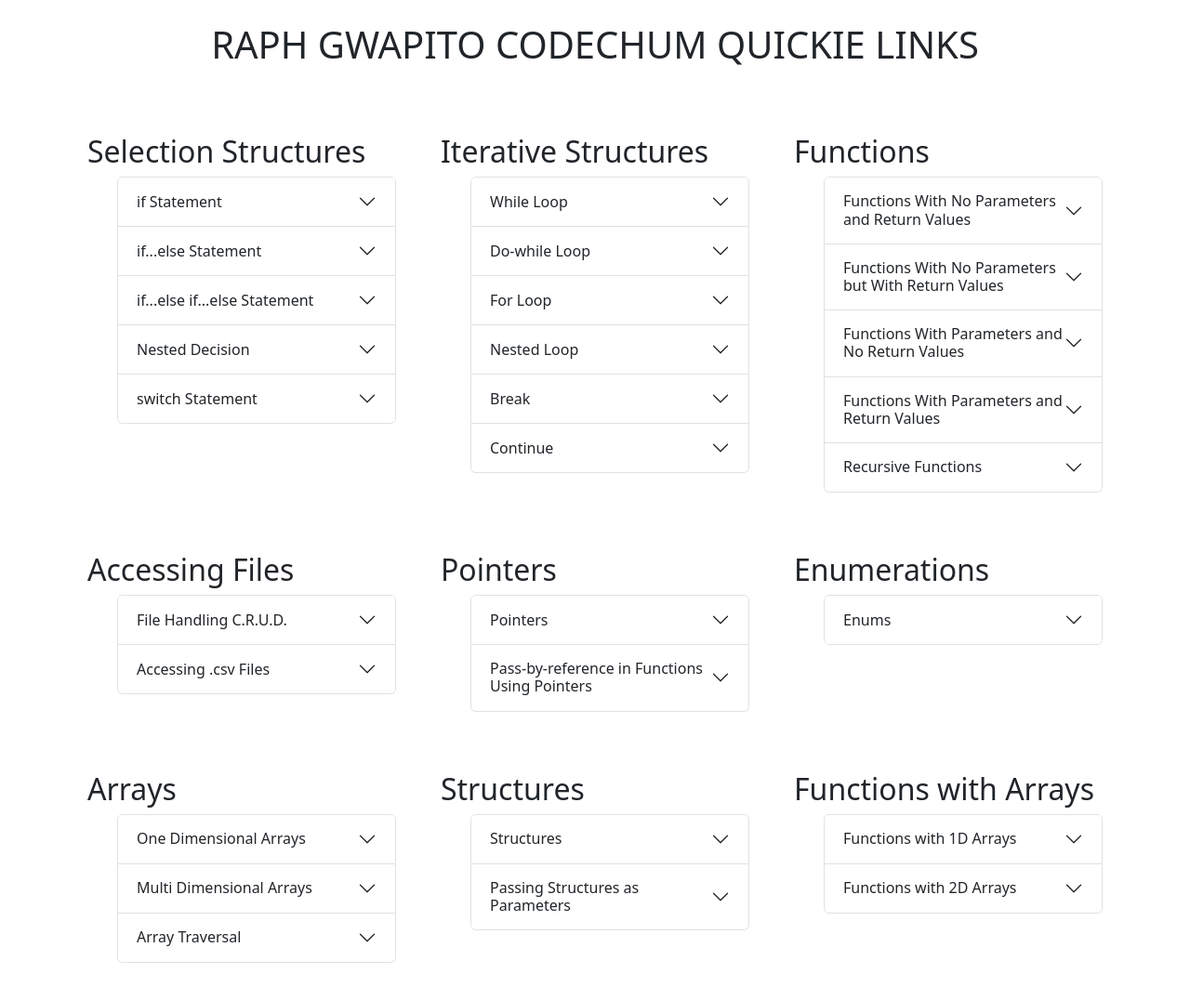
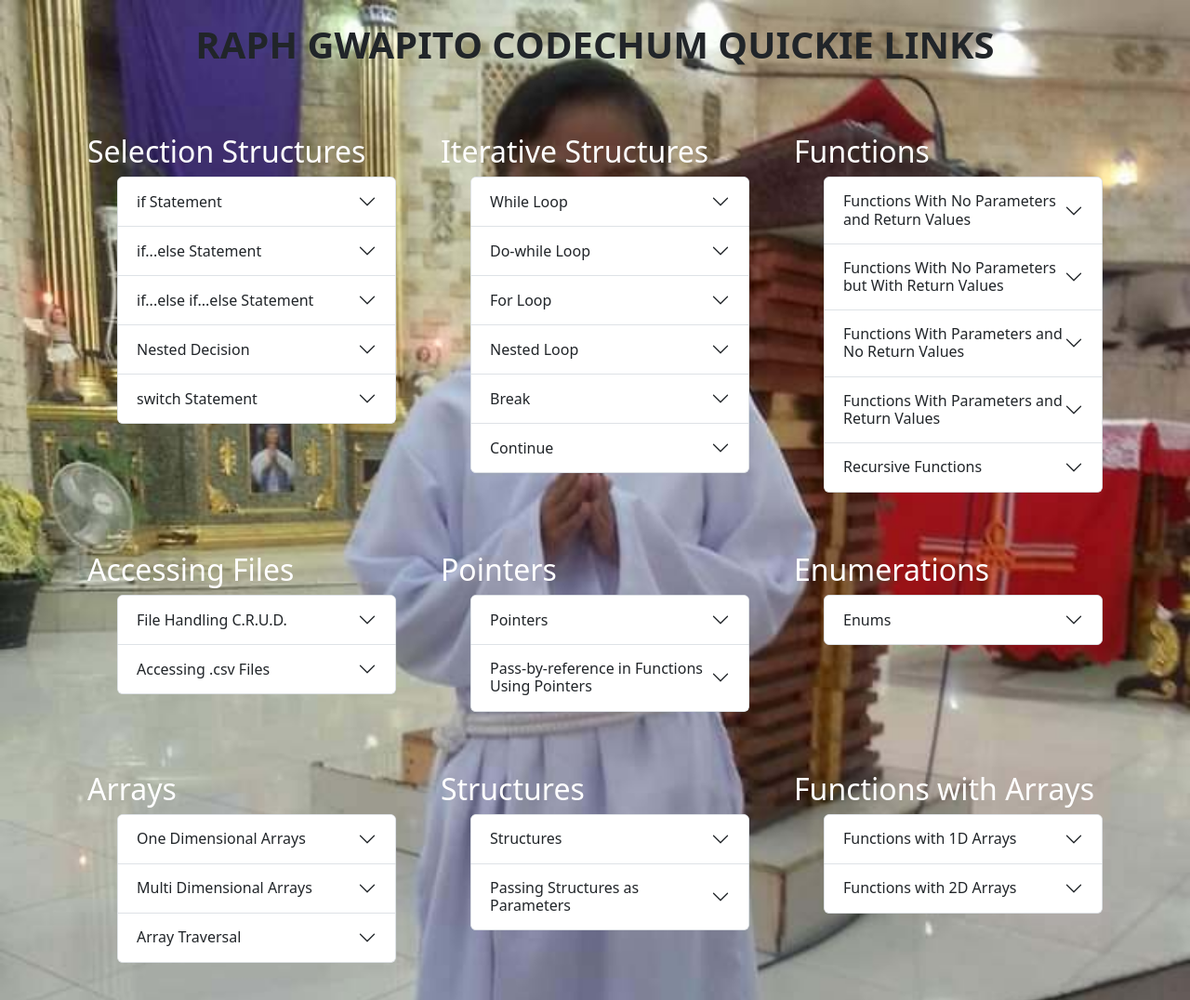
Before and after one commit to zeykdev/Codeshum-Problems-Practice, a plain HTML site: page index.html in a window 1280 px wide. Shown: the whole page at 93% size. Drawn offline with nearby package versions, Linux system fonts and the light colour scheme.

Commit message:
RAPH TUMIRA NG TRES GOD BLESS

```diff
--- a/index.html
+++ b/index.html
@@ -2,10 +2,11 @@
 <html lang="en">
 
 <head>
+    <link rel="icon" href="raph.ico" type="image/x-icon"/>
     <meta charset="UTF-8">
     <meta name="viewport"
         content="width=device-width, initial-scale=1.0">
-    <title>Document</title>
+    <title>CODECHUM QUICKIE</title>
     <script src="https://code.jquery.com/jquery-3.6.0.min.js"></script>
     <link href="https://cdn.jsdelivr.net/npm/bootstrap@5.3.2/dist/css/bootstrap.min.css"
         rel="stylesheet"
@@ -15,16 +16,25 @@
         integrity="sha384-C6RzsynM9kWDrMNeT87bh95OGNyZPhcTNXj1NW7RuBCsyN/o0jlpcV8Qyq46cDfL"
         crossorigin="anonymous"></script>
 </head>
+<style>
+    body {
+        background-image: url('bg.jpg');
+        background-repeat: no-repeat;
+        background-size: cover;
+
+    }
+</style>
+
 
 <body>
-    <h1 class="text-center p-4">RAPH GWAPITO CODECHUM QUICKIE LINKS</h1>
+    <h1 class="text-center p-4 fw-bolder">RAPH GWAPITO CODECHUM QUICKIE LINKS</h1>
     <div class="container pt-3">
         <div class="row"
             id="content"></div>
     </div>
 </body>
 
-<div class="accordion"
+<div class="accordion "
     id="accordionExample">
 </div>
 
@@ -42,7 +52,7 @@
         // Assuming Programming_2 is an object with university_lessons as an array of categories
         $.each(Programming_2.university_lessons, function (index, category) {
             var categoryHTML = '<div class="category p-4 col-lg-4">' +
-                '<h2>' + category.name + '</h2>' +
+                '<h2 class="" style="color: #fff">' + category.name + '</h2>' +
                 '<ul class="topics">';
 
             // Initialize links and accordions for each category
```
Also changed, not shown: bg.jpg (added), raph.ico (added).
